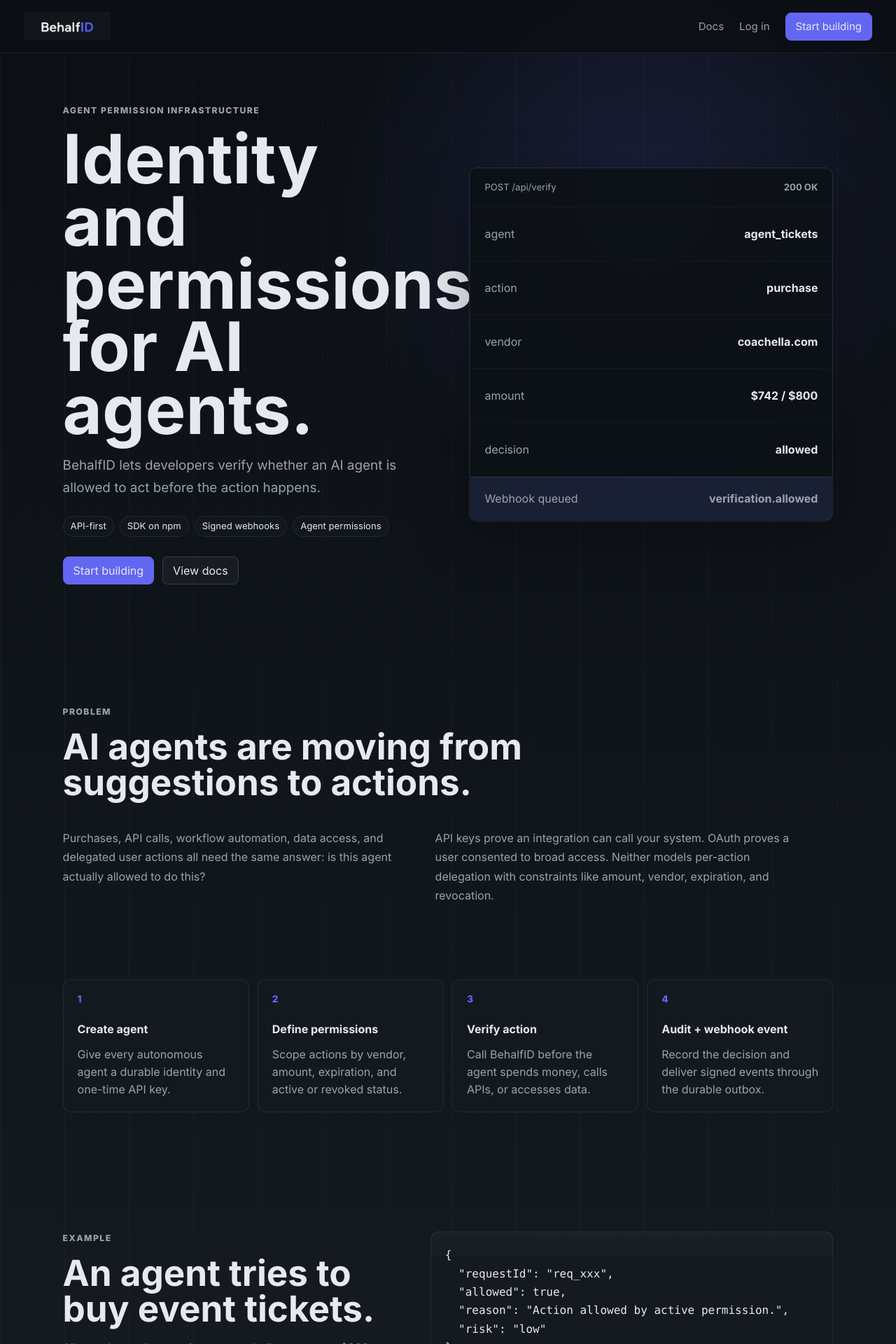
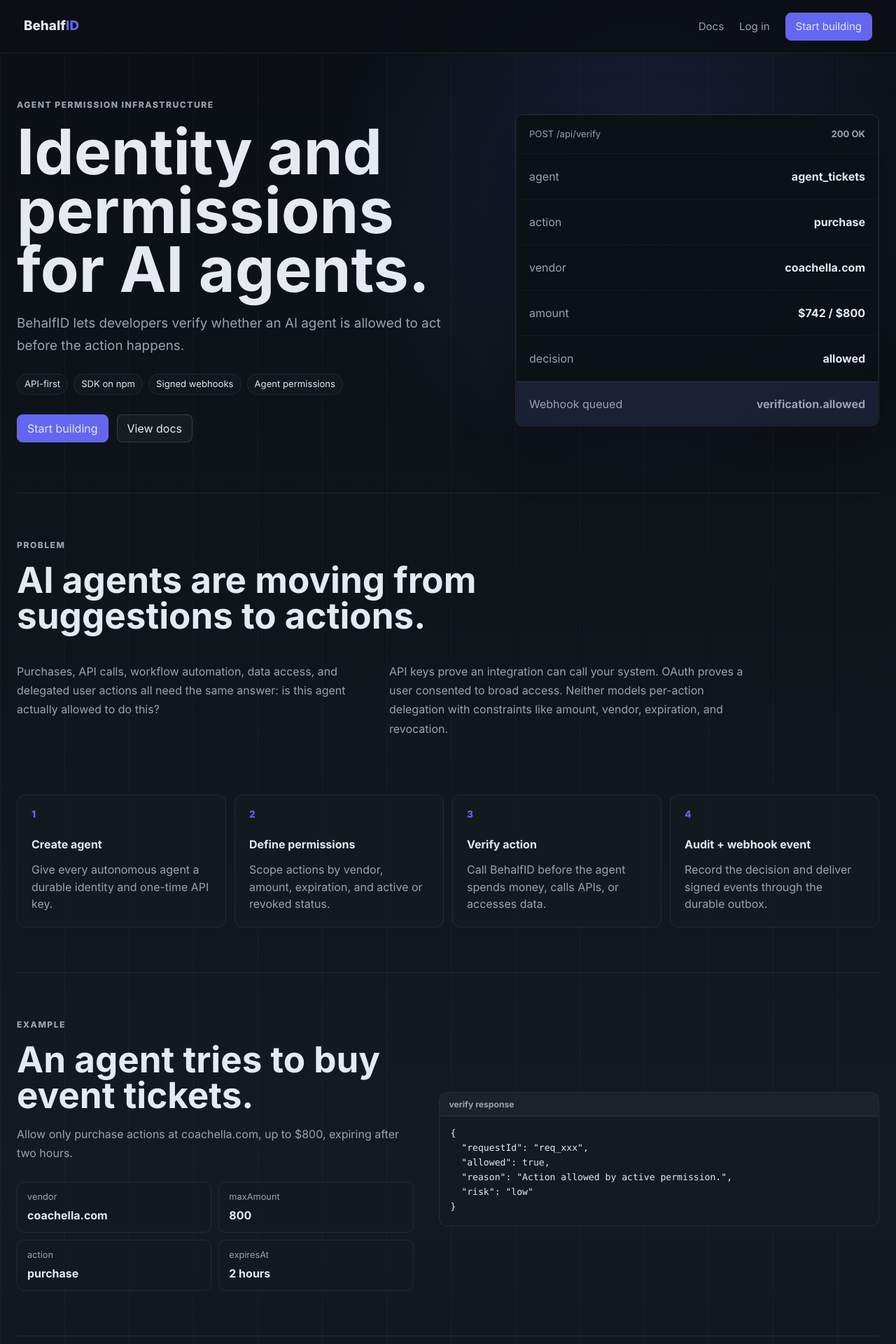
Before and after one commit to BehalfID/behalf, a Next.js app: page / in a window 1280 px wide. Shown: the top 1920 px of the page at 70% size. Built offline with nearby package versions, Linux system fonts and the light colour scheme.

Commit message:
Refine BehalfID visual polish

```diff
--- a/app/docs/api/page.tsx
+++ b/app/docs/api/page.tsx
@@ -25,7 +25,7 @@ export default function ApiDocsPage() {
           </div>
         ))}
       </div>
-      <CodeBlock>{`curl -X POST "$BASE_URL/api/verify" \\
+      <CodeBlock label="curl">{`curl -X POST "$BASE_URL/api/verify" \\
   -H "Authorization: Bearer $BEHALFID_API_KEY" \\
   -H "Content-Type: application/json" \\
   -d '{"agentId":"agent_xxx","action":"purchase","amount":742,"vendor":"coachella.com"}'`}</CodeBlock>
--- a/app/docs/content.tsx
+++ b/app/docs/content.tsx
@@ -52,6 +52,6 @@ export function DocsShell({
   );
 }
 
-export function CodeBlock({ children }: { children: string }) {
-  return <SharedCodeBlock className="docs-code">{children}</SharedCodeBlock>;
+export function CodeBlock({ children, label }: { children: string; label?: string }) {
+  return <SharedCodeBlock className="docs-code" label={label}>{children}</SharedCodeBlock>;
 }
--- a/app/docs/quickstart/page.tsx
+++ b/app/docs/quickstart/page.tsx
@@ -16,8 +16,8 @@ export default function QuickstartPage() {
         <li><strong>Verify action.</strong> Call <code>verify()</code> before the agent acts.</li>
         <li><strong>View logs.</strong> Confirm the decision in <code>/dashboard/logs</code>.</li>
       </ol>
-      <CodeBlock>{`npm install @behalfid/sdk`}</CodeBlock>
-      <CodeBlock>{`import { BehalfID } from "@behalfid/sdk";
+      <CodeBlock label="terminal">{`npm install @behalfid/sdk`}</CodeBlock>
+      <CodeBlock label="verify.ts">{`import { BehalfID } from "@behalfid/sdk";
 
 const behalf = new BehalfID({
   apiKey: process.env.BEHALFID_API_KEY!,
@@ -30,7 +30,7 @@ const result = await behalf.verify({
   amount: 742,
   vendor: "coachella.com"
 });`}</CodeBlock>
-      <CodeBlock>{`{
+      <CodeBlock label="response">{`{
   "requestId": "req_xxx",
   "allowed": true,
   "reason": "Action allowed by active permission.",
--- a/app/docs/webhooks/page.tsx
+++ b/app/docs/webhooks/page.tsx
@@ -21,7 +21,7 @@ export default function WebhookDocsPage() {
       <h2>Retries, DLQ, and replay</h2>
       <p>Webhook events are queued before delivery. Failed deliveries retry with bounded exponential backoff, then move to a dead-letter state where they can be inspected and replayed from the dashboard.</p>
       <p>Delivery is at least once. Receivers should deduplicate by event ID and make side effects idempotent.</p>
-      <CodeBlock>{`import { verifyWebhookSignature } from "@behalfid/sdk";
+      <CodeBlock label="receiver.ts">{`import { verifyWebhookSignature } from "@behalfid/sdk";
 
 const valid = await verifyWebhookSignature({
   secret: process.env.BEHALFID_WEBHOOK_SECRET!,
--- a/app/globals.css
+++ b/app/globals.css
@@ -104,20 +104,28 @@ pre {
   gap: 3px;
 }
 
-.site-logo__wordmark img {
-  width: 104px;
-  height: auto;
-  object-fit: contain;
-}
-
-.public-nav .site-logo__wordmark img,
-.auth-context .site-logo__wordmark img {
-  width: 124px;
-}
-
-.app-sidebar .site-logo__wordmark img,
-.docs-sidebar .site-logo__wordmark img {
-  width: 112px;
+.site-logo__text {
+  display: inline-flex;
+  align-items: baseline;
+  color: var(--text);
+  font-size: 1.04rem;
+  font-weight: 820;
+  letter-spacing: 0;
+  line-height: 1;
+}
+
+.site-logo__text span {
+  color: var(--accent);
+}
+
+.public-nav .site-logo__text,
+.auth-context .site-logo__text {
+  font-size: 1.18rem;
+}
+
+.app-sidebar .site-logo__text,
+.docs-sidebar .site-logo__text {
+  font-size: 1rem;
 }
 
 .site-logo__mark {
@@ -351,15 +359,38 @@ textarea.ui-input,
   max-width: 100%;
   overflow: auto;
   margin: 0;
-  padding: 20px;
-  color: var(--text);
-  line-height: 1.65;
-  white-space: pre-wrap;
-  word-break: break-word;
+  padding: 14px 16px 16px;
+  color: var(--text);
+  font-size: 0.82rem;
+  line-height: 1.6;
+  white-space: pre;
+  word-break: normal;
+  border: 0;
+  border-radius: 0 0 10px 10px;
   position: relative;
-  background:
-    linear-gradient(180deg, rgba(230, 234, 240, 0.035), transparent 44px),
-    var(--panel);
+  background: var(--panel);
+}
+
+.ui-code-shell {
+  min-width: 0;
+  max-width: 100%;
+  overflow: hidden;
+  border: 1px solid var(--border);
+  border-radius: 12px;
+  background: var(--panel);
+}
+
+.ui-code-bar {
+  min-height: 34px;
+  display: flex;
+  align-items: center;
+  justify-content: space-between;
+  border-bottom: 1px solid var(--border);
+  padding: 0 14px;
+  color: var(--muted);
+  background: rgba(230, 234, 240, 0.035);
+  font-size: 0.76rem;
+  font-weight: 700;
 }
 
 .ui-empty,
@@ -431,6 +462,11 @@ textarea.ui-input,
     linear-gradient(90deg, rgba(230, 234, 240, 0.035) 1px, transparent 1px),
     linear-gradient(180deg, var(--bg) 0%, var(--panel) 54%, var(--bg) 100%);
   background-size: auto, 92px 92px, auto;
+}
+
+.marketing > section {
+  width: min(1240px, calc(100% - 48px));
+  margin-inline: auto;
 }
 
 .public-nav,
@@ -461,20 +497,20 @@ textarea.ui-input,
 }
 
 .hero {
-  min-height: calc(100svh - 76px);
+  min-height: calc(88svh - 76px);
   display: grid;
   grid-template-columns: minmax(0, 1fr) minmax(330px, 520px);
-  gap: 56px;
+  gap: 48px;
   align-items: center;
-  padding: 72px 7vw 82px;
+  padding: 56px 0 64px;
 }
 
 .hero__content h1 {
-  max-width: 820px;
+  max-width: 760px;
   margin: 0;
   color: var(--text);
-  font-size: clamp(3.2rem, 7.6vw, 7.4rem);
-  line-height: 0.92;
+  font-size: clamp(3rem, 7vw, 6.7rem);
+  line-height: 0.94;
   letter-spacing: 0;
 }
 
@@ -527,7 +563,7 @@ textarea.ui-input,
   align-items: center;
   justify-content: space-between;
   gap: 20px;
-  padding: 18px 20px;
+  padding: 14px 18px;
   background: rgba(11, 15, 20, 0.72);
 }
 
@@ -538,7 +574,7 @@ textarea.ui-input,
 }
 
 .signal-line {
-  min-height: 76px;
+  min-height: 64px;
 }
 
 .signal-line--result strong {
@@ -571,7 +607,13 @@ textarea.ui-input,
 .use-case,
 .developer-section,
 .final-cta {
-  padding: 90px 7vw;
+  padding: 64px 0;
+}
+
+.marketing-section,
+.use-case,
+.developer-section {
+  border-top: 1px solid var(--border);
 }
 
 .marketing-section {
@@ -612,7 +654,7 @@ textarea.ui-input,
 
 .flow-grid,
 .feature-grid {
-  padding: 0 7vw 80px;
+  padding: 0 0 64px;
 }
 
 .flow-grid div,
@@ -669,9 +711,9 @@ textarea.ui-input,
 .use-case,
 .developer-section {
   display: grid;
-  grid-template-columns: minmax(0, 0.85fr) minmax(320px, 1fr);
+  grid-template-columns: minmax(0, 0.9fr) minmax(420px, 1fr);
   gap: 36px;
-  align-items: start;
+  align-items: center;
 }
 
 .feature-grid {
@@ -721,9 +763,9 @@ textarea.ui-input,
 }
 
 .auth-shell {
-  width: min(980px, 100%);
-  display: grid;
-  grid-template-columns: minmax(0, 0.9fr) minmax(360px, 460px);
+  width: min(1040px, 100%);
+  display: grid;
+  grid-template-columns: minmax(0, 1.05fr) minmax(360px, 440px);
   gap: 24px;
   align-items: stretch;
 }
@@ -746,11 +788,11 @@ textarea.ui-input,
 }
 
 .auth-context h2 {
-  max-width: 460px;
+  max-width: 520px;
   margin: 0;
   color: var(--text);
-  font-size: clamp(2rem, 4vw, 4rem);
-  line-height: 1;
+  font-size: clamp(2.2rem, 3.5vw, 3.25rem);
+  line-height: 1.04;
   letter-spacing: 0;
 }
 
@@ -823,7 +865,7 @@ textarea.ui-input,
 .app-shell {
   min-height: 100svh;
   display: grid;
-  grid-template-columns: 260px minmax(0, 1fr);
+  grid-template-columns: 240px minmax(0, 1fr);
   background:
     radial-gradient(circle at 100% 0%, rgba(99, 102, 241, 0.1), transparent 24rem),
     var(--bg);
@@ -839,7 +881,7 @@ textarea.ui-input,
   display: flex;
   flex-direction: column;
   gap: 28px;
-  padding: 24px;
+  padding: 22px 20px;
   border-right: 1px solid var(--border);
   background: rgba(20, 26, 32, 0.72);
   backdrop-filter: blur(14px);
@@ -850,7 +892,16 @@ textarea.ui-input,
 .console-sidebar nav,
 .app-sidebar nav {
   display: grid;
-  gap: 4px;
+  gap: 6px;
+}
+
+.sidebar-label {
+  margin: -12px 0 -10px;
+  color: var(--muted);
+  font-size: 0.72rem;
+  font-weight: 800;
+  letter-spacing: 0.12em;
+  text-transform: uppercase;
 }
 
 .docs-sidebar nav a,
@@ -885,12 +936,13 @@ textarea.ui-input,
 .dashboard-main,
 .console-workspace,
 .app-main {
-  width: min(1180px, 100%);
-  padding: 48px;
+  width: min(1320px, 100%);
+  padding: 48px 56px;
 }
 
 .docs-article__inner {
-  max-width: 900px;
+  min-width: 0;
+  max-width: 1080px;
 }
 
 .docs-article h1 {
@@ -899,7 +951,7 @@ textarea.ui-input,
 }
 
 .docs-lede {
-  max-width: 740px;
+  max-width: 780px;
   margin: 18px 0 30px;
   font-size: 1.08rem;
 }
@@ -943,7 +995,7 @@ textarea.ui-input,
 
 .docs-links {
   display: grid;
-  grid-template-columns: repeat(2, minmax(0, 1fr));
+  grid-template-columns: repeat(3, minmax(0, 1fr));
   gap: 12px;
   margin-top: 28px;
 }
@@ -958,6 +1010,16 @@ textarea.ui-input,
   text-decoration: none;
 }
 
+.docs-links a:hover,
+.docs-next:hover,
+.endpoint-card:hover,
+.concept-grid section:hover,
+.flow-grid div:hover,
+.feature-grid div:hover {
+  border-color: var(--border-strong);
+  background: rgba(20, 26, 32, 0.96);
+}
+
 .docs-links a {
   min-height: 128px;
   display: grid;
@@ -1013,7 +1075,7 @@ textarea.ui-input,
 }
 
 .concept-grid {
-  grid-template-columns: repeat(2, minmax(0, 1fr));
+  grid-template-columns: repeat(3, minmax(0, 1fr));
 }
 
 .concept-grid h2 {
@@ -1031,6 +1093,12 @@ textarea.ui-input,
   grid-template-columns: repeat(2, minmax(0, 1fr));
   gap: 12px;
   margin-top: 36px;
+}
+
+.docs-code,
+.developer-section .ui-code-shell,
+.use-case .ui-code-shell {
+  margin-top: 14px;
 }
 
 .docs-next {
@@ -1465,4 +1533,15 @@ textarea.ui-input,
   .endpoint-card p {
     grid-column: auto;
   }
-}
+
+  .docs-pager {
+    grid-template-columns: 1fr;
+  }
+
+  .ui-code-shell,
+  .ui-code,
+  .docs-code {
+    min-width: 0;
+    max-width: calc(100vw - 44px);
+  }
+}
--- a/app/page.tsx
+++ b/app/page.tsx
@@ -109,7 +109,7 @@ export default function Home() {
             <div><dt>expiresAt</dt><dd>2 hours</dd></div>
           </dl>
         </div>
-        <CodeBlock>{`{
+        <CodeBlock label="verify response">{`{
   "requestId": "req_xxx",
   "allowed": true,
   "reason": "Action allowed by active permission.",
@@ -121,9 +121,9 @@ export default function Home() {
         <div>
           <p className="section-kicker">SDK</p>
           <h2>One call before the agent acts.</h2>
-          <CodeBlock>{`npm install @behalfid/sdk`}</CodeBlock>
+          <CodeBlock label="install">{`npm install @behalfid/sdk`}</CodeBlock>
         </div>
-        <CodeBlock>{`import { BehalfID } from "@behalfid/sdk";
+        <CodeBlock label="verify.ts">{`import { BehalfID } from "@behalfid/sdk";
 
 const behalf = new BehalfID({
   apiKey: process.env.BEHALFID_API_KEY!,
--- a/components/layout/DocsLayout.tsx
+++ b/components/layout/DocsLayout.tsx
@@ -20,6 +20,7 @@ export function DocsLayout({ children }: { children: React.ReactNode }) {
     <main className="docs-page">
       <aside className="docs-sidebar">
         <Logo />
+        <p className="sidebar-label">Developer docs</p>
         <nav aria-label="Documentation">
           {docsNav.map((item) => (
             <Link aria-current={pathname === item.href ? "page" : undefined} href={item.href} key={item.href}>
--- a/components/ui/CodeBlock.tsx
+++ b/components/ui/CodeBlock.tsx
@@ -1,5 +1,18 @@
 import type { HTMLAttributes } from "react";
 
-export function CodeBlock({ className, ...props }: HTMLAttributes<HTMLPreElement>) {
-  return <pre className={["ui-code", className].filter(Boolean).join(" ")} {...props} />;
+type CodeBlockProps = HTMLAttributes<HTMLPreElement> & {
+  label?: string;
+};
+
+export function CodeBlock({ className, label = "Code", children, ...props }: CodeBlockProps) {
+  return (
+    <div className="ui-code-shell">
+      <div className="ui-code-bar">
+        <span>{label}</span>
+      </div>
+      <pre className={["ui-code", className].filter(Boolean).join(" ")} {...props}>
+        {children}
+      </pre>
+    </div>
+  );
 }
--- a/components/ui/Logo.tsx
+++ b/components/ui/Logo.tsx
@@ -17,9 +17,13 @@ export function Logo({
       </span>
       <span className="site-logo__wordmark">
         {variant === "full" ? (
-          <Image alt="BehalfID" height={24} priority src="/behalf_full.png" width={72} />
+          <strong className="site-logo__text">
+            Behalf<span>ID</span>
+          </strong>
         ) : (
-          <strong>BehalfID</strong>
+          <strong className="site-logo__text">
+            Behalf<span>ID</span>
+          </strong>
         )}
         {subtitle ? <small>{subtitle}</small> : null}
       </span>
```
Also changed, not shown: app/docs/sdk/page.tsx (+5 -5 lines).
